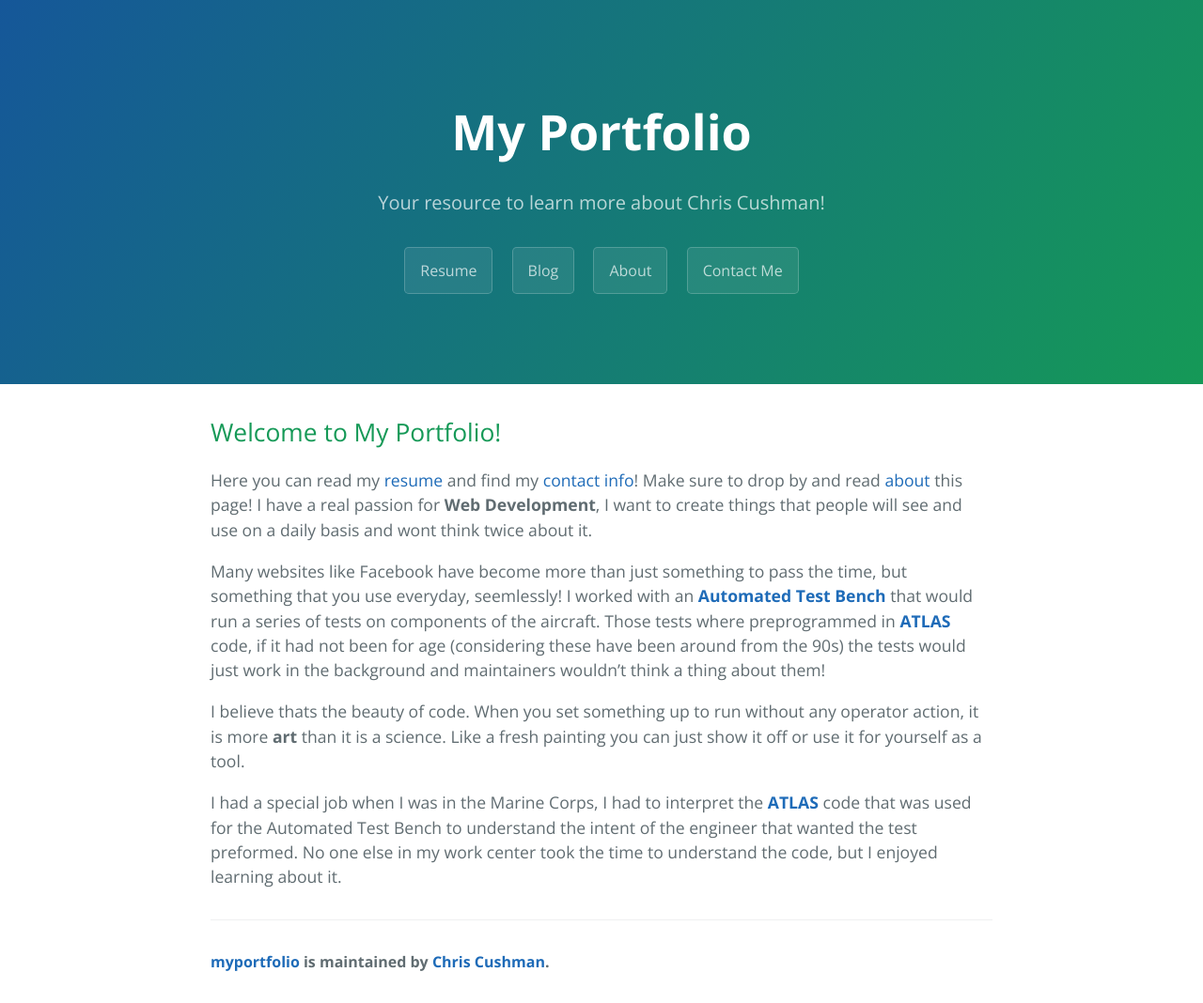
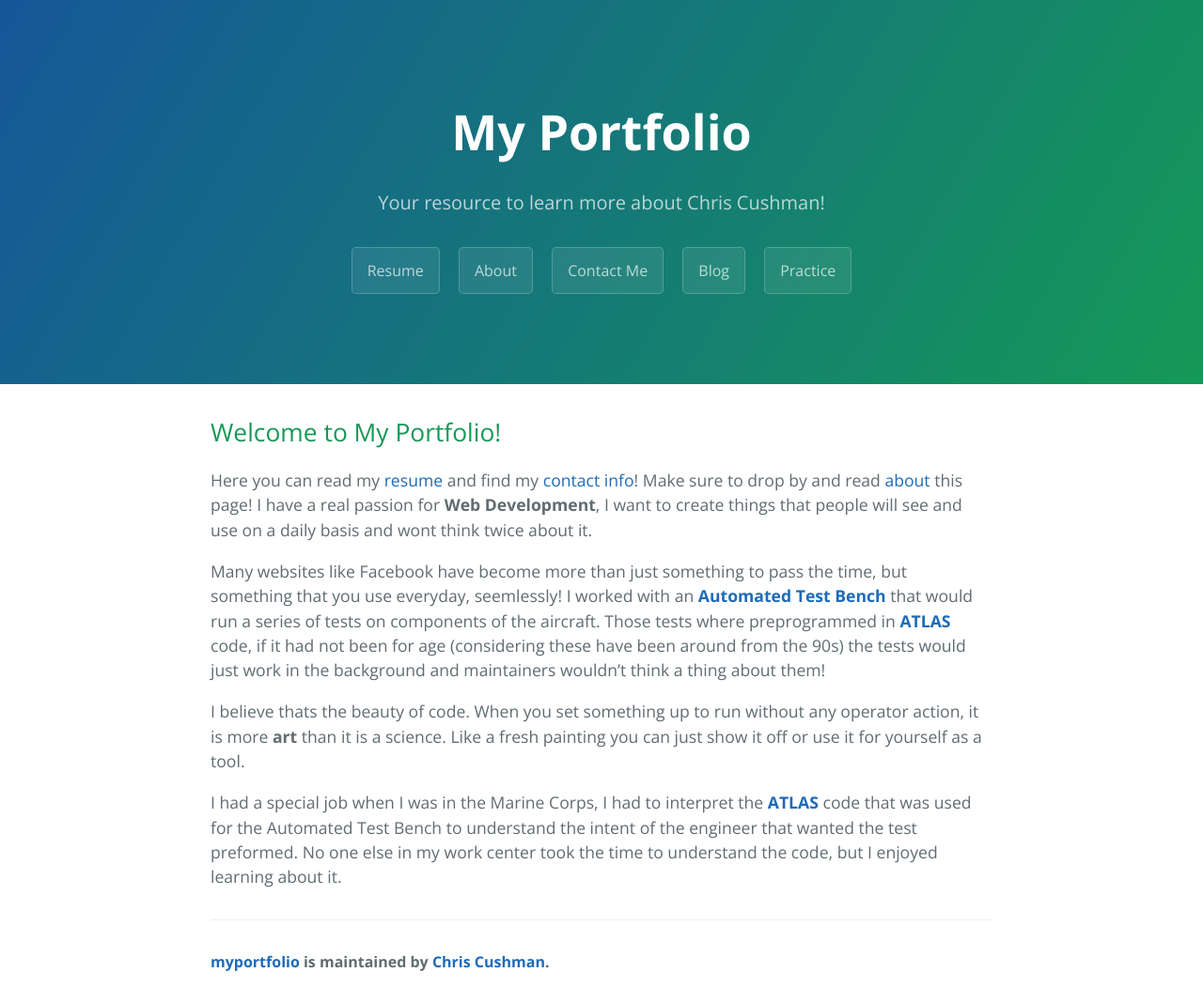
Before and after one commit to usedtoliveonmars/myportfolio, a Jekyll site: the page built from index.md, in a window 1280 px wide. Shown: the whole page at 94% size. Built offline with Jekyll 4.4.1, drawn with Linux system fonts in a browser that asks for light colours; nearby versions of some CDN libraries; our own code applies the rules of GitHub Pages for plain Markdown files.

Commit message:
update layout

```diff
--- a/_layouts/default.html
+++ b/_layouts/default.html
@@ -9,15 +9,18 @@
     <link href='https://fonts.googleapis.com/css?family=Open+Sans:400,700' rel='stylesheet' type='text/css'>
     <link rel="stylesheet" href="{{ '/assets/css/style.css?v=' | append: site.github.build_revision | relative_url }}">
     <link rel="shortcut icon" href="/images/favicon.png" type="image/x-icon">
-  </head>
+    <script src="https://ajax.googleapis.com/ajax/libs/jquery/3.2.1/jquery.min.js"></script>
+    <script src="/script/script.js"></script>
+      </head>
   <body>
     <nav class="page-header">
       <h1><a href="./" class="project-name" style="color: white;">{{ site.title | default: site.github.repository_name }}</a></h1>
       <h2 class="project-tagline">{{ site.description | default: site.github.project_tagline }}</h2>
         <a href="resume" class="btn">Resume</a>
-        <a href="https://usedtoliveonmars.github.io/WebDevBlog/" class="btn">Blog</a>
         <a href="about" class="btn">About</a>
         <a href="contactme" class="btn">Contact Me</a>
+        <a href="https://usedtoliveonmars.github.io/WebDevBlog/" class="btn">Blog</a>
+        <a href="practice" class="btn">Practice</a>
     </nav>
 
     <section class="main-content">
--- /dev/null
+++ b/script/script.js
@@ -0,0 +1,5 @@
+$(document).ready(function(){
+    $("button").click(function(){
+        $("div").animate({left: '250px'});
+    });
+});
```
Also changed, not shown: 10 other files.
